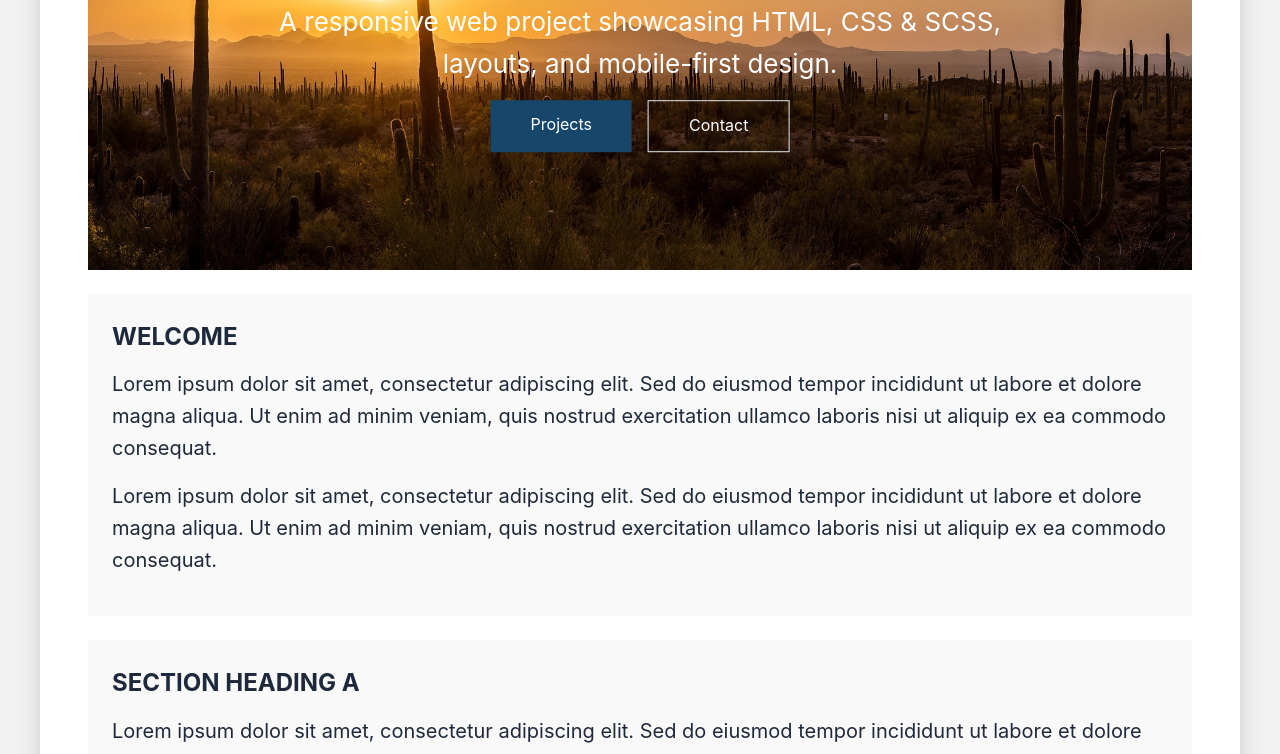
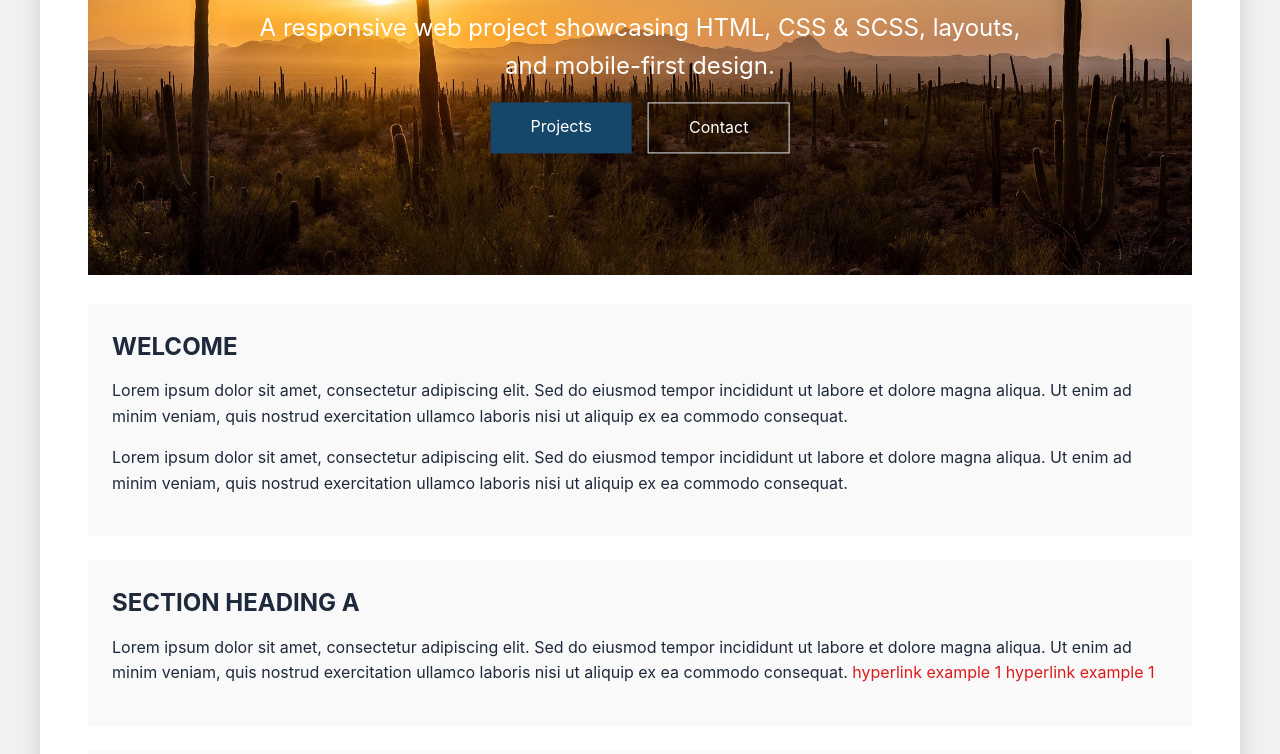
Before and after one commit to y-stacs/ui-design-workshop, a website: page index.html in a window 1280 px wide. Shown: the part 280-1034 px from the top of the page. Drawn offline with Linux system fonts and the light colour scheme.

Commit message:
changes the css units from pixes to rems

```diff
--- a/scss/abstracts/_mixins.scss
+++ b/scss/abstracts/_mixins.scss
@@ -28,10 +28,10 @@
 @mixin page-main-content {
   display: flex;
   flex-direction: column;
-  row-gap: $spacing-lg;
+  row-gap: $spacing-24;
 }
 
 @mixin page-main-content-section {
-  padding: $spacing-lg;
+  padding: $spacing-24;
   background-color: var(--default-section-background-color);
 }
--- a/scss/abstracts/_variables.scss
+++ b/scss/abstracts/_variables.scss
@@ -38,18 +38,8 @@
   sans-serif,
   Segoe UI Emoji,
   Segoe UI Symbol;
+
 $font-family-heading: Georgia, serif;
-
-$font-size-2xs: 4px;
-$font-size-xs: 8px;
-$font-size-sm: 12px;
-$font-size-std: 16px;
-$font-size-md: 20px;
-$font-size-lg: 24px;
-$font-size-xl: 32px;
-$font-size-2xl: 40px;
-$font-size-3xl: 48px;
-
 $font-weight-normal: 400;
 $font-weight-medium: 500;
 $font-weight-bold: 700;
@@ -57,39 +47,53 @@
 $line-height-base: 1.6;
 $line-height-heading: 1.2;
 
+$font-size-4: 0.3rem; //2xs
+$font-size-8: 0.5rem; //xs
+$font-size-12: 0.8rem; //sm
+
+$font-size-16: 1rem; //std
+$font-size-20: 1.3rem; //md
+$font-size-24: 1.5rem; //lg
+
+$font-size-32: 2rem; //xl
+$font-size-40: 3rem; //2xl
+$font-size-40: 3rem; //3xl
+
 /* ========================================
    3. SPACING
 ======================================== */
-$spacing-2xs: 4px;
-$spacing-xs: 8px;
-$spacing-sm: 12px;
-$spacing-std: 16px;
-$spacing-md: 20px;
-$spacing-lg: 24px;
-$spacing-xl: 32px;
-$spacing-2xl: 40px;
-$spacing-3xl: 48px;
+$spacing-4: 0.3rem; //2xs
+$spacing-8: 0.5rem; //xs
+$spacing-12: 0.8rem; //sm
+
+$spacing-16: 1rem; //std
+$spacing-20: 1.3rem; //md
+$spacing-24: 1.5rem; //lg
+
+$spacing-32: 2rem; //xl
+$spacing-40: 3rem; //2xl
+$spacing-48: 3rem; //3xl
 
 /* ========================================
    5. RESPONSIVE BREAKPOINTS
 ======================================== */
 
-$mobile-sm: 320px;
-$mobile-md: 375px;
-$mobile-lg: 480px;
+$mobile-320: 20rem; //mobile-sm
+$mobile-375: 23.438rem; //mobile-md
+$mobile-480: 30rem; //mobile-lg
 
-$tablet-sm: 680px;
-$tablet-md: 768px;
-$tablet-lg: 920px;
+$tablet-680: 42.5rem; //tablet-sm
+$tablet-768: 48rem; //tablet-md
+$tablet-920: 57.5rem; //tablet-lg
 
-$desktop-sm: 992px;
-$desktop-md: 1200px;
-$desktop-lg: 1400px;
+$desktop-992: 62rem; //desktop-sm
+$desktop-1200: 75rem; //desktop-md
+$desktop-1400: 87.5rem; //desktop-lg
 
 /* ========================================
    4. LAYOUT
 ======================================== */
-$container-max-width: 1200px;
+$container-max-width: 75rem;
 $container-padding: 1rem;
 $header-height: 4rem;
 
--- a/scss/base/_reset.scss
+++ b/scss/base/_reset.scss
@@ -37,11 +37,11 @@
     max-width: $container-max-width;
     margin-inline: auto;
     padding-inline: $container-padding;
-    padding: 0 $spacing-3xl $spacing-xl;
+    padding: 0 $spacing-40 $spacing-32;
 
     display: flex;
     flex-direction: column;
-    row-gap: $spacing-std;
+    row-gap: $spacing-20;
 
     box-shadow: $shadow-lg;
 
@@ -76,30 +76,30 @@
       }
     }
 
-    @include respond-max($mobile-lg) {
-      padding: 0 $spacing-sm $spacing-xl;
+    @include respond-max($mobile-480) {
+      padding: 0 $spacing-12 $spacing-32;
       text-align: center;
 
       main {
-        .section {
+        section {
           h1 {
-            font-size: $spacing-2xs;
+            font-size: $font-size-24;
+          }
+
+           h2 {
+            font-size: $font-size-16 + 0.13rem;
+          }
+
+           h3 {
+            font-size: $font-size-12 ;
           }
         }
       }
     }
 
-    @include respond-between($mobile-lg, $tablet-lg) {
-      padding: 0 $spacing-md $spacing-xl;
+    @include respond-between($mobile-480, $tablet-920) {
+      padding: 0 $spacing-20 $spacing-32;
       text-align: center;
-
-      main {
-        .section {
-          h1 {
-            font-size: $spacing-2xs;
-          }
-        }
-      }
     }
   }
 }
--- a/scss/base/_root.scss
+++ b/scss/base/_root.scss
@@ -5,7 +5,7 @@
       --neutral-color-white: rgba(255, 255, 255, 1);
 
     //global font properties
-      --default-font-size: 20px;
+      --default-font-size: 16px;
       // --default-font-color: rgba(65, 90, 119, 1);
       --default-font-color: rgba(30, 41, 59, 1);
 
--- a/scss/layout/_header.scss
+++ b/scss/layout/_header.scss
@@ -10,7 +10,7 @@
 
   #site-name {
     // border: 1px solid lightgrey;
-    font-size: $spacing-lg;
+    font-size: $spacing-24;
     font-weight: bold;
     color: $text-color;
   }
@@ -40,7 +40,7 @@
       // border: 1px solid lightgrey;
 
       //Example of responsive breakpoint
-      @include respond-max($mobile-lg) {
+      @include respond-max($mobile-480) {
         display: none;
       }
     }
--- a/scss/layout/_hero.scss
+++ b/scss/layout/_hero.scss
@@ -33,13 +33,13 @@
     row-gap: 16px;
 
     .hero-heading {
-      font-size: $font-size-3xl;
+      font-size: $font-size-40;
       font-weight: $font-weight-bold;
       color: $text-color;
     }
 
     .hero-sub-heading {
-      font-size: $font-size-lg + 2px;
+      font-size: $font-size-24;
       color: $neutral-color-white;
     }
 
@@ -81,7 +81,7 @@
     }
   }
 
-   @include respond-max($mobile-lg) {
+   @include respond-max($mobile-480) {
         display: none;
       }
 
```
Also changed, not shown: css/main.css, 1 other file.
